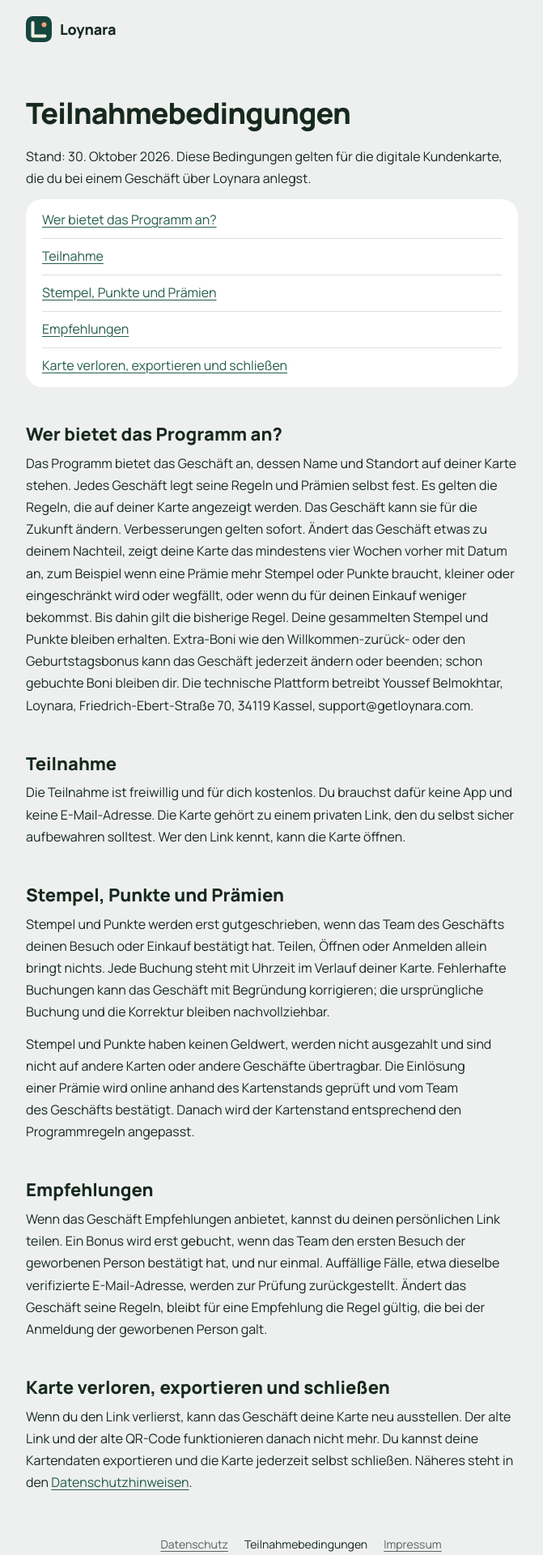
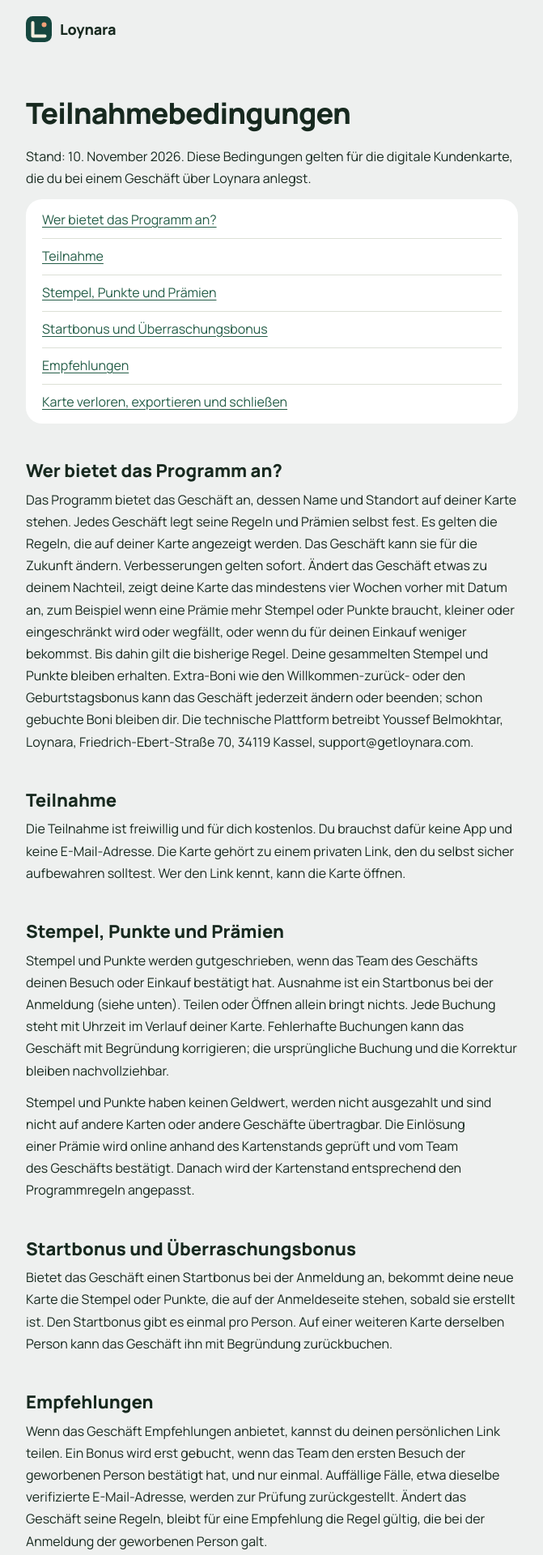
Before and after one commit to belmo-hub/loynara, a Next.js app: page /teilnahmebedingungen in a window 1280 px wide. Shown: the top 1920 px of the page at 81% size, without its empty margins (268-939 px from the left). Built offline with nearby package versions, Linux system fonts and the light colour scheme.

Commit message:
Add the Startbonus at sign-up to the Teilnahmebedingungen

```diff
--- a/src/app/teilnahmebedingungen/page.tsx
+++ b/src/app/teilnahmebedingungen/page.tsx
@@ -8,6 +8,7 @@ const SECTIONS = [
   { id: "wer-bietet-das-programm-an", title: "Wer bietet das Programm an?" },
   { id: "teilnahme", title: "Teilnahme" },
   { id: "stempel-punkte-und-praemien", title: "Stempel, Punkte und Prämien" },
+  { id: "startbonus-und-ueberraschungsbonus", title: "Startbonus und Überraschungsbonus" },
   { id: "empfehlungen", title: "Empfehlungen" },
   { id: "karte-verloren-exportieren-und-schliessen", title: "Karte verloren, exportieren und schließen" }
 ] as const;
@@ -16,15 +17,18 @@ export default function TeilnahmebedingungenPage() {
   return <AuthShell width="reading">
     <article className={styles.legal}>
     <h1>Teilnahmebedingungen</h1>
-    <p>Stand: 30. Oktober 2026. Diese Bedingungen gelten für die digitale Kundenkarte, die du bei einem Geschäft über Loynara anlegst.</p>
+    <p>Stand: 10. November 2026. Diese Bedingungen gelten für die digitale Kundenkarte, die du bei einem Geschäft über Loynara anlegst.</p>
     <LegalContents sections={SECTIONS} />
     <h2 id="wer-bietet-das-programm-an">Wer bietet das Programm an?</h2>
     <p>Das Programm bietet das Geschäft an, dessen Name und Standort auf deiner Karte stehen. Jedes Geschäft legt seine Regeln und Prämien selbst fest. Es gelten die Regeln, die auf deiner Karte angezeigt werden. Das Geschäft kann sie für die Zukunft ändern. Verbesserungen gelten sofort. Ändert das Geschäft etwas zu deinem Nachteil, zeigt deine Karte das mindestens vier Wochen vorher mit Datum an, zum Beispiel wenn eine Prämie mehr Stempel oder Punkte braucht, kleiner oder eingeschränkt wird oder wegfällt, oder wenn du für deinen Einkauf weniger bekommst. Bis dahin gilt die bisherige Regel. Deine gesammelten Stempel und Punkte bleiben erhalten. Extra-Boni wie den Willkommen-zurück- oder den Geburtstagsbonus kann das Geschäft jederzeit ändern oder beenden; schon gebuchte Boni bleiben dir. Die technische Plattform betreibt Youssef Belmokhtar, Loynara, Friedrich-Ebert-Straße 70, 34119 Kassel, support@getloynara.com.</p>
     <h2 id="teilnahme">Teilnahme</h2>
     <p>Die Teilnahme ist freiwillig und für dich kostenlos. Du brauchst dafür keine App und keine E-Mail-Adresse. Die Karte gehört zu einem privaten Link, den du selbst sicher aufbewahren solltest. Wer den Link kennt, kann die Karte öffnen.</p>
     <h2 id="stempel-punkte-und-praemien">Stempel, Punkte und Prämien</h2>
-    <p>Stempel und Punkte werden erst gutgeschrieben, wenn das Team des Geschäfts deinen Besuch oder Einkauf bestätigt hat. Teilen, Öffnen oder Anmelden allein bringt nichts. Jede Buchung steht mit Uhrzeit im Verlauf deiner Karte. Fehlerhafte Buchungen kann das Geschäft mit Begründung korrigieren; die ursprüngliche Buchung und die Korrektur bleiben nachvollziehbar.</p>
+    <p>Stempel und Punkte werden gutgeschrieben, wenn das Team des Geschäfts deinen Besuch oder Einkauf bestätigt hat. Ausnahme ist ein Startbonus bei der Anmeldung (siehe unten). Teilen oder Öffnen allein bringt nichts. Jede Buchung steht mit Uhrzeit im Verlauf deiner Karte. Fehlerhafte Buchungen kann das Geschäft mit Begründung korrigieren; die ursprüngliche Buchung und die Korrektur bleiben nachvollziehbar.</p>
     <p>Stempel und Punkte haben keinen Geldwert, werden nicht ausgezahlt und sind nicht auf andere Karten oder andere Geschäfte übertragbar. Die Einlösung einer Prämie wird online anhand des Kartenstands geprüft und vom Team des Geschäfts bestätigt. Danach wird der Kartenstand entsprechend den Programmregeln angepasst.</p>
+    {/* ENG-207 (Legal, 10 Nov): the Startbonus paragraph. ENG-208 adds the paragraph on the Überraschungsbonus that the heading already names. */}
+    <h2 id="startbonus-und-ueberraschungsbonus">Startbonus und Überraschungsbonus</h2>
+    <p>Bietet das Geschäft einen Startbonus bei der Anmeldung an, bekommt deine neue Karte die Stempel oder Punkte, die auf der Anmeldeseite stehen, sobald sie erstellt ist. Den Startbonus gibt es einmal pro Person. Auf einer weiteren Karte derselben Person kann das Geschäft ihn mit Begründung zurückbuchen.</p>
     <h2 id="empfehlungen">Empfehlungen</h2>
     <p>Wenn das Geschäft Empfehlungen anbietet, kannst du deinen persönlichen Link teilen. Ein Bonus wird erst gebucht, wenn das Team den ersten Besuch der geworbenen Person bestätigt hat, und nur einmal. Auffällige Fälle, etwa dieselbe verifizierte E-Mail-Adresse, werden zur Prüfung zurückgestellt. Ändert das Geschäft seine Regeln, bleibt für eine Empfehlung die Regel gültig, die bei der Anmeldung der geworbenen Person galt.</p>
     <h2 id="karte-verloren-exportieren-und-schliessen">Karte verloren, exportieren und schließen</h2>
```
Also changed, not shown: 1 other file (tests, documents, lock files or other folders).
